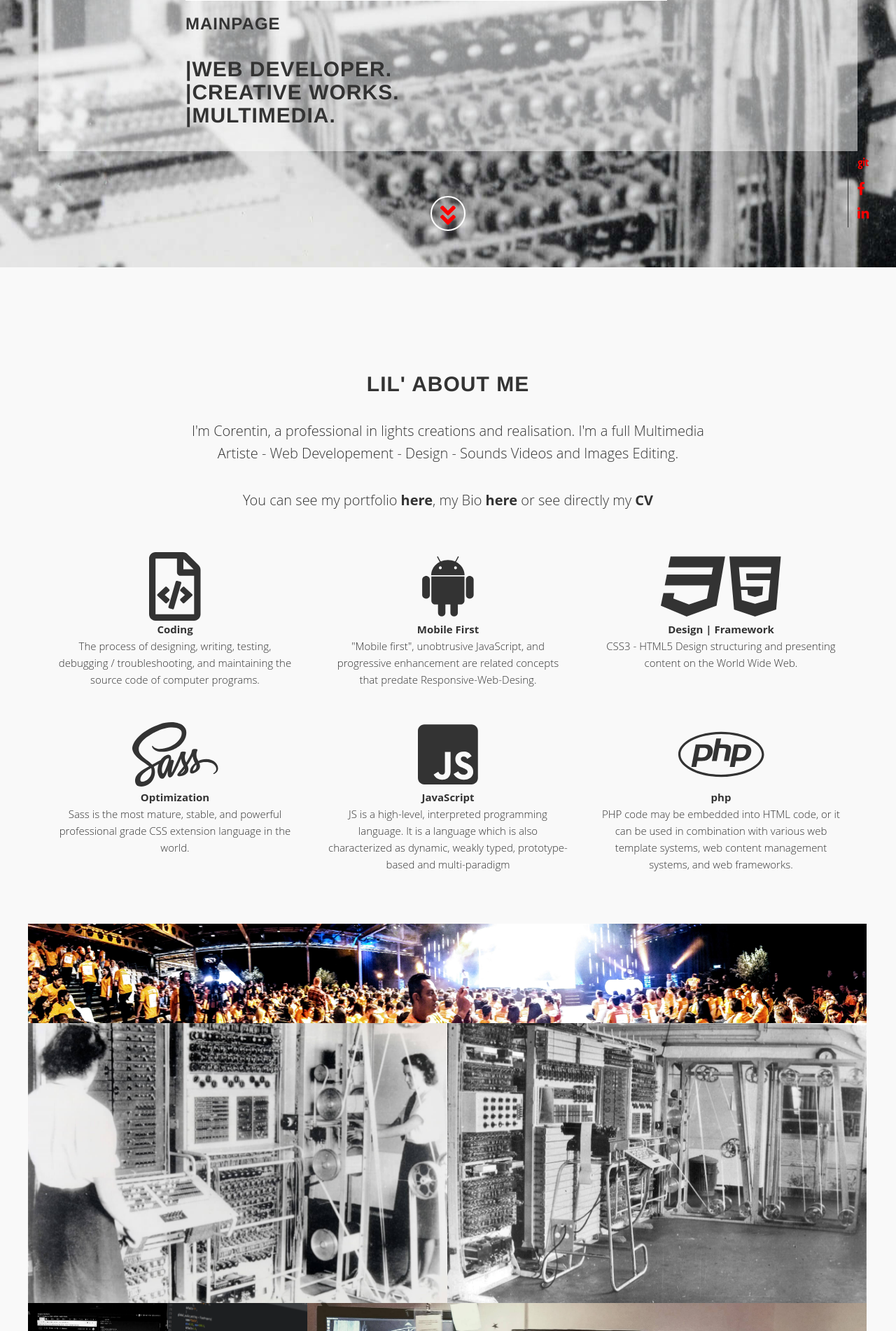
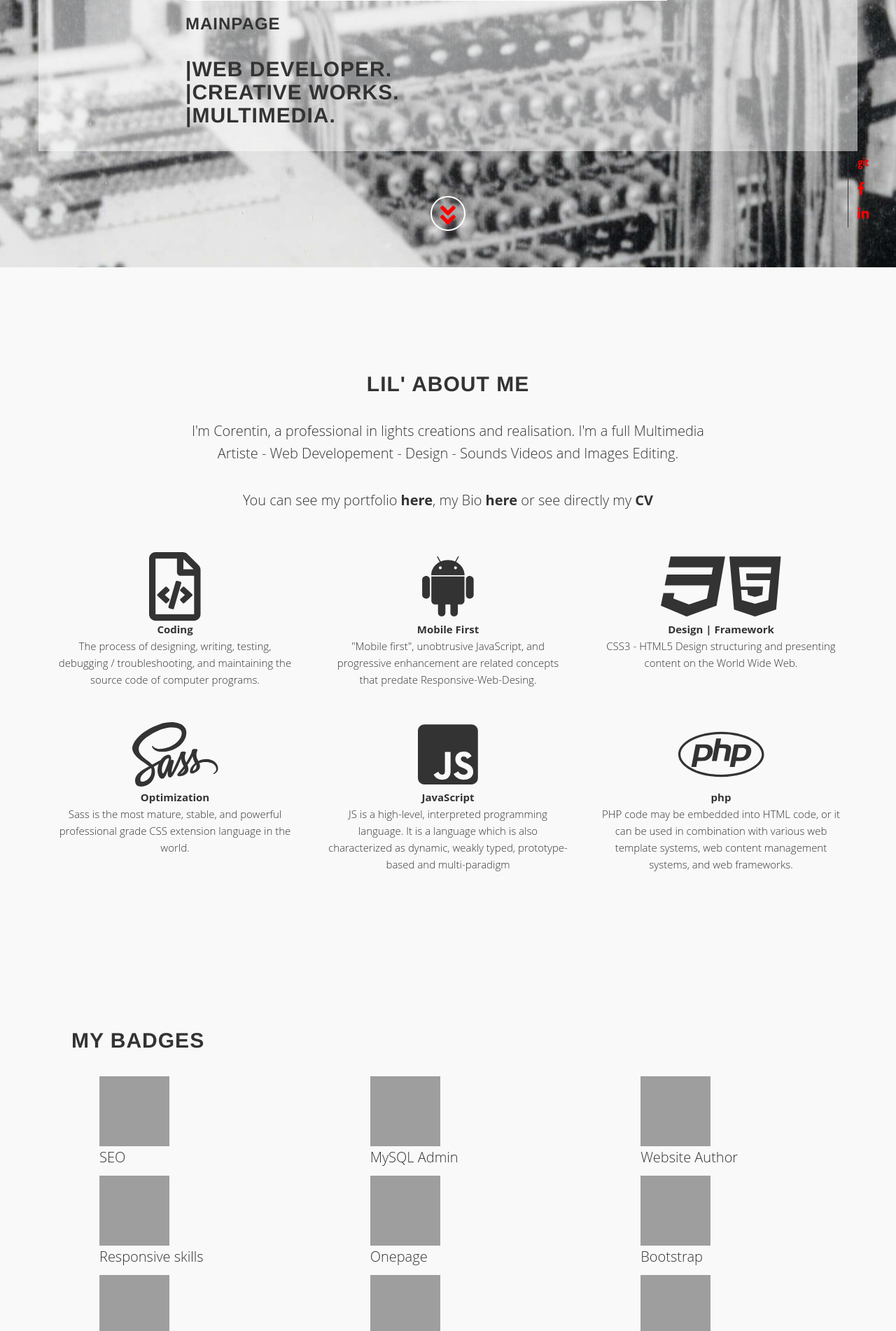
Before and after one commit to corent01/Corentin-MainPage, a PHP site: page / in a window 1280 px wide. Shown: the part 418-2320 px from the top of the page at 70% size. Run offline with PHP 8.4, Linux system fonts and the light colour scheme; some libraries are stand-ins or nearby versions; grey boxes are pictures that could not be loaded.

Commit message:
up badges

```diff
--- a/css/style.css
+++ b/css/style.css
@@ -746,3 +746,63 @@ section {
 .about {
     padding-bottom: 50px !important;
 }
+
+.test {
+    position: relative;
+    width: 50%;
+}
+
+.imagebadg img {
+    width: 100px !important;
+    height: 100px !important;
+}
+
+.overlay {
+    position: absolute;
+    display: block;
+    top: 0;
+    bottom: 0;
+    left: 0;
+    right: 0;
+    height: 100%;
+    width: 100%;
+    opacity: 0;
+    transition: .2s ease;
+    background-color: #f9f9f9;
+}
+
+.test:hover .overlay {
+    opacity: 1;
+    background-color: #f9f9f9;
+}
+
+.imagebadg:hover {
+    display: none;
+}
+
+li {
+    list-style:none;
+}
+
+#badge {
+    margin-left: 94px;
+}
+
+.badg {
+    margin-left: 60px !important;
+    border: 1px solid gray;
+    width: 150%;
+    color: white;
+    font-size: 20px;
+    position: absolute;
+    top: 50%;
+    left: 35%;
+    transform: translate(-50%, -50%);
+    -ms-transform: translate(-50%, -50%);
+    text-align: center;
+}
+@media(min-width:749px) {
+    #badge {
+
+    }
+}
--- a/index.html
+++ b/index.html
@@ -37,7 +37,7 @@
                 <ul class="nav navbar-nav">
                     <li><a href="#page-top" title="home">Home</a></li>
                     <li><a href="#about" title="about">Lil' About Me</a></li>
-                    <li><a href="https://www.corentinw.xyz/portfolio" target="_blank" title="portfolio">Portfolio</a></li>
+                    <li><a href="#badge" title="Badges">My Badges</a></li>
                     <li><a href="#portfolio" title="some-picts">Some Pics</a></li>
                     <li><a href="#contact" title="contact">Keep In Touch</a></li>
                     <li><a href="./login/login.php" type="button" class="btn-hels-nav" data-target="#signup"> <i class="far fa-user"></i> Sign In</a></li>
@@ -123,6 +123,115 @@
                     <li class="col-md-4">
                         <span><i class="fab fa-php fa-7x"></i></span>
                         <p class="txt"><strong>php</strong><br>PHP code may be embedded into HTML code, or it can be used in combination with various web template systems, web content management systems, and web frameworks.</p>
+                    </li>
+                </ul>
+            </div>
+        </div>
+        <div id="badge">
+            <div class="container content-section">
+                <h2>My Badges</h2>
+                <ul class="row">
+                    <li class="col-md-4">
+                        <div class="test">
+                            <span class="imagebadg"><img src="https://badgr-io-media.s3.amazonaws.com/uploads/badges/assertion-XZpMY7KCSTyn_I7ik7ZhPQ.png"><p class="badgr-badge-name">SEO</p></span>
+                            <div class="overlay">
+                                <a class="badg"><img src="./img/seo.JPG"></a>
+                            </div>
+                        </div>
+                    </li>
+                    <li class="col-md-4">
+                        <div class="test">
+                            <a class="imagebadg"><img src="https://badgr-io-media.s3.amazonaws.com/uploads/badges/assertion-F8wgAKXpQl2Qw11IfRjzdQ.png"><p class="badgr-badge-name">MySQL Admin</p></a>
+                            <div class="overlay">
+                                <a class="badg"><img src="./img/mysqladmin.JPG"></a>
+                            </div>
+                        </div>
+                    </li>
+                    <li class="col-md-4">
+                        <div class="test">
+                            <a class="imagebadg"><img src="https://badgr-io-media.s3.amazonaws.com/uploads/badges/assertion-6j-0mqvOTtmI_05utoxhQA.png"><p class="badgr-badge-name">Website Author</p></a>
+                            <div class="overlay">
+                                <a class="badg"><img src="./img/webauthor.JPG"></a>
+                            </div>
+                        </div>
+                    </li>
+                </ul>
+                <ul class="row">
+                    <li class="col-md-4">
+                        <div class="test">
+                            <a class="imagebadg"><img src="https://badgr-io-media.s3.amazonaws.com/uploads/badges/assertion-bZIsUj0dTnC1CN3dnyHIdA.png"><p class="badgr-badge-name">Responsive skills</p></a>
+                            <div class="overlay">
+                                <a class="badg"><img src="./img/responsive.JPG"></a>
+                            </div>
+                        </div>
+                    </li>
+                    <li class="col-md-4">
+                        <div class="test">
+                            <a class="imagebadg"><img src="https://badgr-io-media.s3.amazonaws.com/uploads/badges/assertion-iUe0Zkn_SPqDtdOwmfQWpg.png"><p class="badgr-badge-name">Onepage</p></a>
+                            <div class="overlay">
+                                <a class="badg"><img src="./img/onepage.JPG"></a>
+                            </div>
+                        </div>
+                    </li>
+                    <li class="col-md-4">
+                        <div class="test">
+                            <a class="imagebadg"><img src="https://badgr-io-media.s3.amazonaws.com/uploads/badges/assertion-Sp6rGhQhSASpFKnzN0eTWw..png"><p class="badgr-badge-name">Bootstrap</p></a>
+                            <div class="overlay">
+                                <a class="badg"><img src="./img/bootsrap.JPG"></a>
+                            </div>
+                        </div>
+                    </li>
+                </ul>
+                <ul class="row">
+                    <li class="col-md-4">
+                        <div class="test">
+                            <a class="imagebadg"><img src="https://badgr-io-media.s3.amazonaws.com/uploads/badges/assertion-YhGm1U6vRsGxXJGTD_cVXg.png"><p class="badgr-badge-name">CSS3</p></a>
+                            <div class="overlay">
+                                <a class="badg"><img src="./img/css3.JPG"></a>
+                            </div>
+                        </div>
+                    </li>
+                    <li class="col-md-4">
+                        <div class="test">
+                            <a class="imagebadg"><img src="https://badgr-io-media.s3.amazonaws.com/uploads/badges/assertion-6axE_4TtQaCBbr1_6VErAQ.png"><p class="badgr-badge-name">HTML 5</p></a>
+                            <div class="overlay">
+                                <a class="badg"><img src="./img/html5.JPG"></a>
+                            </div>
+                        </div>
+                    </li>
+                    <li class="col-md-4">
+                        <div class="test">
+                            <a class="imagebadg"><img src="https://badgr-io-media.s3.amazonaws.com/uploads/badges/assertion-Xj7ld95sQm2RK8VOy3nEgw..png"><p class="badgr-badge-name">Git Master</p></a>
+                            <div class="overlay">
+                                <a class="badg"><img src="./img/gitmaster.JPG"></a>
+                            </div>
+                        </div>
+                    </li>
+                </ul>
+                <ul class="row">
+                    <li class="col-md-4">
+                        <div class="test">
+                            <a class="imagebadg"><img src="https://badgr-io-media.s3.amazonaws.com/uploads/badges/assertion-C32o4RInSq2b6ByXTAD23w..png"><p>Git user</p></a>
+                            <div class="overlay">
+                                <a class="badg"><img src="./img/gituser.JPG"></a>
+                            </div>
+                        </div>
+                    </li>
+                    <li class="col-md-4">
+                        <div class="test">
+                            <a class="imagebadg"><img src="https://badgr-io-media.s3.amazonaws.com/uploads/badges/assertion-mVlZ1c86Tjy9EueO6kVjDQ.png"><p class="badgr-badge-name">Linux Basics</p></a>
+                            <div class="overlay">
+                                <a class="badg"><img src="./img/linux.JPG"></a>
+                            </div>
+                        </div>
+                    </li>
+                    <li class="col-md-4">
+                        <div class="test">
+                            <a class="imagebadg"><img src="https://badgr-io-media.s3.amazonaws.com/uploads/badges/assertion-fH7OqPdhTkG9EHY-laOvyA..png"><p class="badgr-badge-name">Terminal user</p></a>
+                            <div class="overlay">
+                                <a class="badg"><img src="./img/terminal.JPG"></a>
+                            </div>
+                        </div>
                     </li>
                 </ul>
             </div>
```
Also changed, not shown: README.md, img/bootsrap.JPG (added), img/css3.JPG (added), img/gitmaster.JPG (added), img/gituser.JPG (added), img/html5.JPG (added), img/linux.JPG (added), img/mysqladmin.JPG (added), img/onepage.JPG (added), img/responsive.JPG (added), img/seo.JPG (added), img/terminal.JPG (added), img/webauthor.JPG (added), 1 other file.
